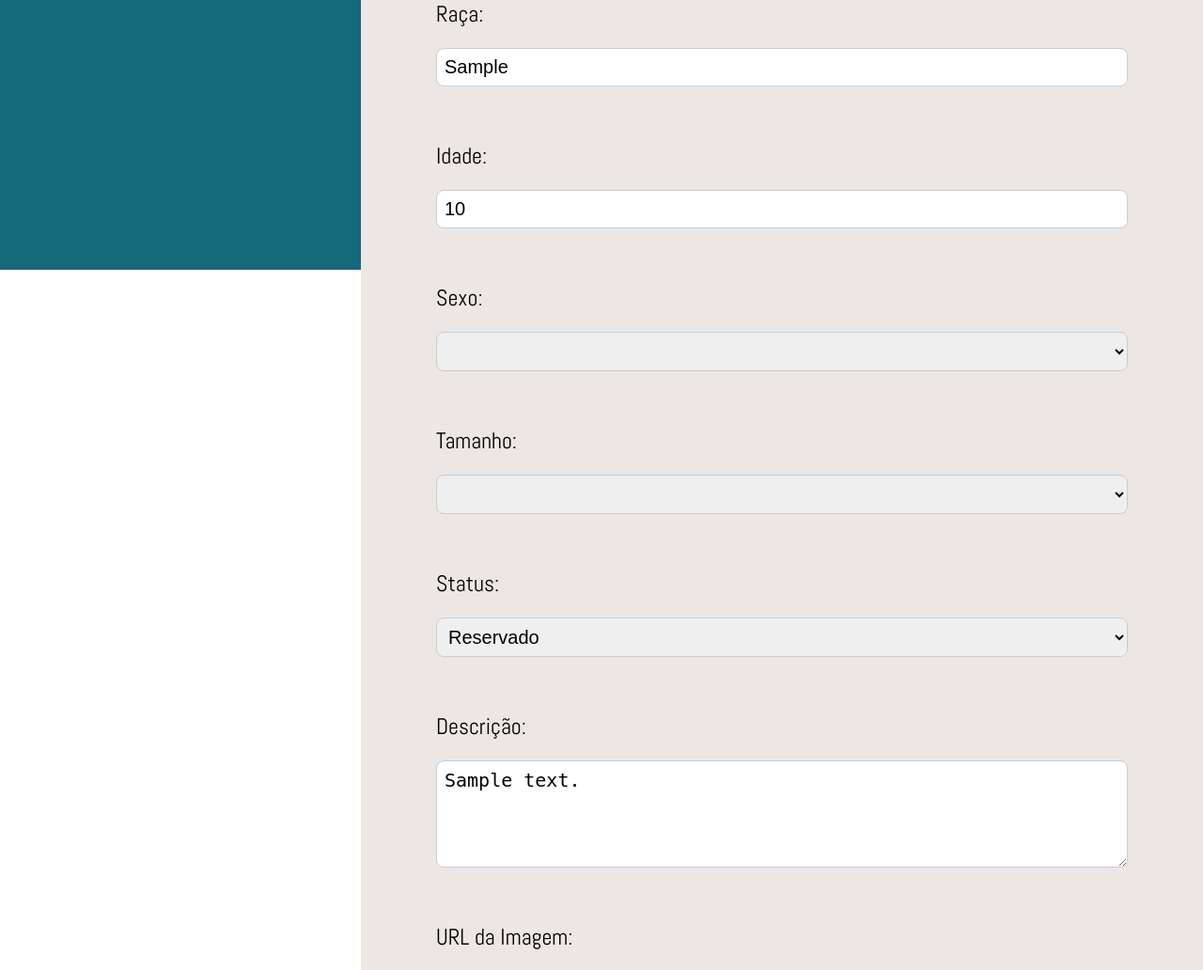
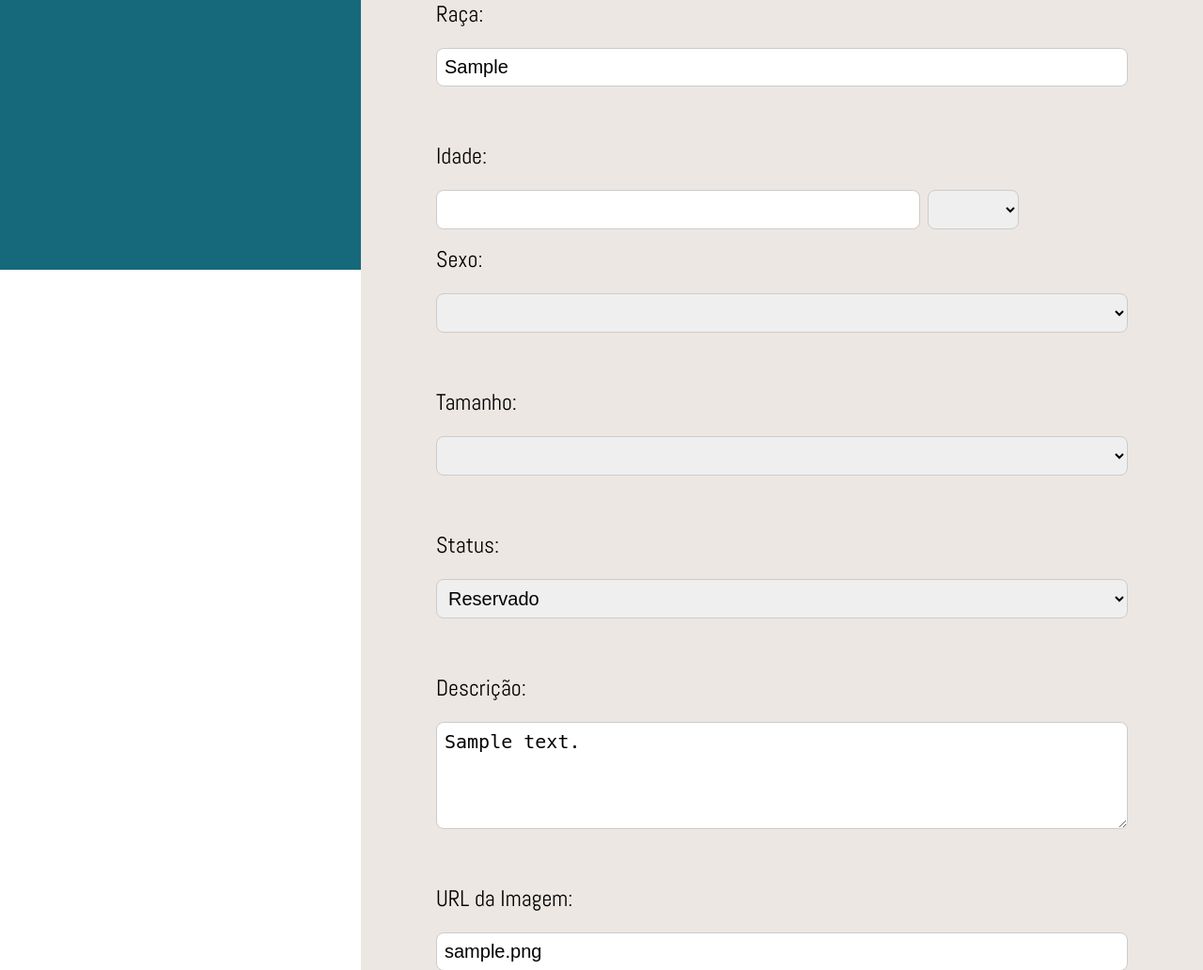
Before and after one commit to MaryanaFraga/projeto-patinhas-do-brasil, a Flask app: page /animais/editar/1 in a window 1280 px wide. Shown: the part 513-1545 px from the top of the page at 94% size. Run offline with Flask 3, Linux system fonts and the light colour scheme; tables that the repository leaves empty hold one stand-in row (values such as "Sample post").

Commit message:
refactor: Mudar forma de introduzir idade no formulário

```diff
--- a/static/css/editar_style.css
+++ b/static/css/editar_style.css
@@ -96,11 +96,25 @@ input[type="text"], select{
     border: 1px solid #ccc;
 }
 
-input[type="decimal"], select{
+input[type="number"], select{
     font-size: 1.25rem;
     padding: 0.5rem;
     border-radius: 0.5rem;
     border: 1px solid #ccc;
+}
+
+.idade_container{
+    display: inline-flex;
+
+}
+
+.idade_container input[type="number"]{
+    width: 70%;
+    margin-right: 0.5rem;
+}
+
+.idade_container input[type="text"]{
+    width: 100%;
 }
 
 textarea{
--- a/templates/animais/editar.html
+++ b/templates/animais/editar.html
@@ -52,7 +52,14 @@
             <input type="text" id="breed" name="breed" value="{{ animal.breed }}" required><br><br>
 
             <label for="age">Idade:</label><br>
-            <input type="decimal" id="age" name="age" min="0" max="30" step="0.1" value="{{ animal.age }}" required><br><br>
+            <div class="idade_container">
+                <input type="number" id="age" name="age" min="1" max="30" step="1" value="{{ animal.breed }}" required><br><br>
+                <select id="age_compl" name="age_compl" required>
+                    <option value=></option>
+                    <option value="meses" {% if animal.age_compl == "meses" %}selected{% endif %}>meses</option>
+                    <option value="anos" {% if animal.age_compl == "anos" %}selected{% endif %}>anos</option>
+                </select><br><br>
+            </div>
 
             <label for="sex">Sexo:</label><br>
             <select id="sex" name="sex" required>
```
